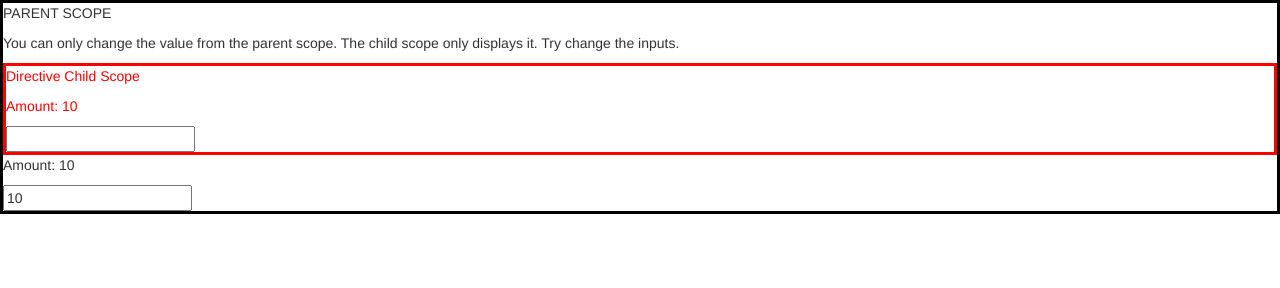
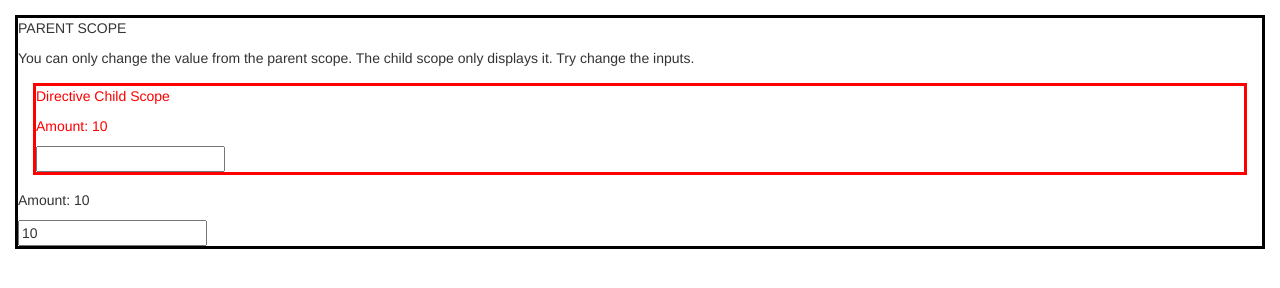
Before and after one commit to ram535ii/angular-isolate-scope-examples, a plain HTML site: page attribute-binding/index.html in a window 1280 px wide. Drawn offline with nearby package versions, Linux system fonts and the light colour scheme; some packages are replaced by stand-ins of ours; a script that the page names is missing.

Commit message:
Add in margin to make it slightly clearer

```diff
--- a/attribute-binding/prettify.css
+++ b/attribute-binding/prettify.css
@@ -1,9 +1,11 @@
 body {
+  margin: 15px;
   border-color: black;
   border-style: solid;
 
 }
 .child {
+  margin: 15px;
   border-color: red;
   color: red;
   border-style: solid;
--- a/expression-binding/prettify.css
+++ b/expression-binding/prettify.css
@@ -1,9 +1,11 @@
 body {
+  margin: 15px;
   border-color: black;
   border-style: solid;
 
 }
 .child {
+  margin: 15px;
   border-color: red;
   color: red;
   border-style: solid;
--- a/two-way-data-binding/prettify.css
+++ b/two-way-data-binding/prettify.css
@@ -1,9 +1,11 @@
 body {
+  margin: 15px;
   border-color: black;
   border-style: solid;
 
 }
 .child {
+  margin: 15px;
   border-color: red;
   border-style: solid;
   color: red;
```
